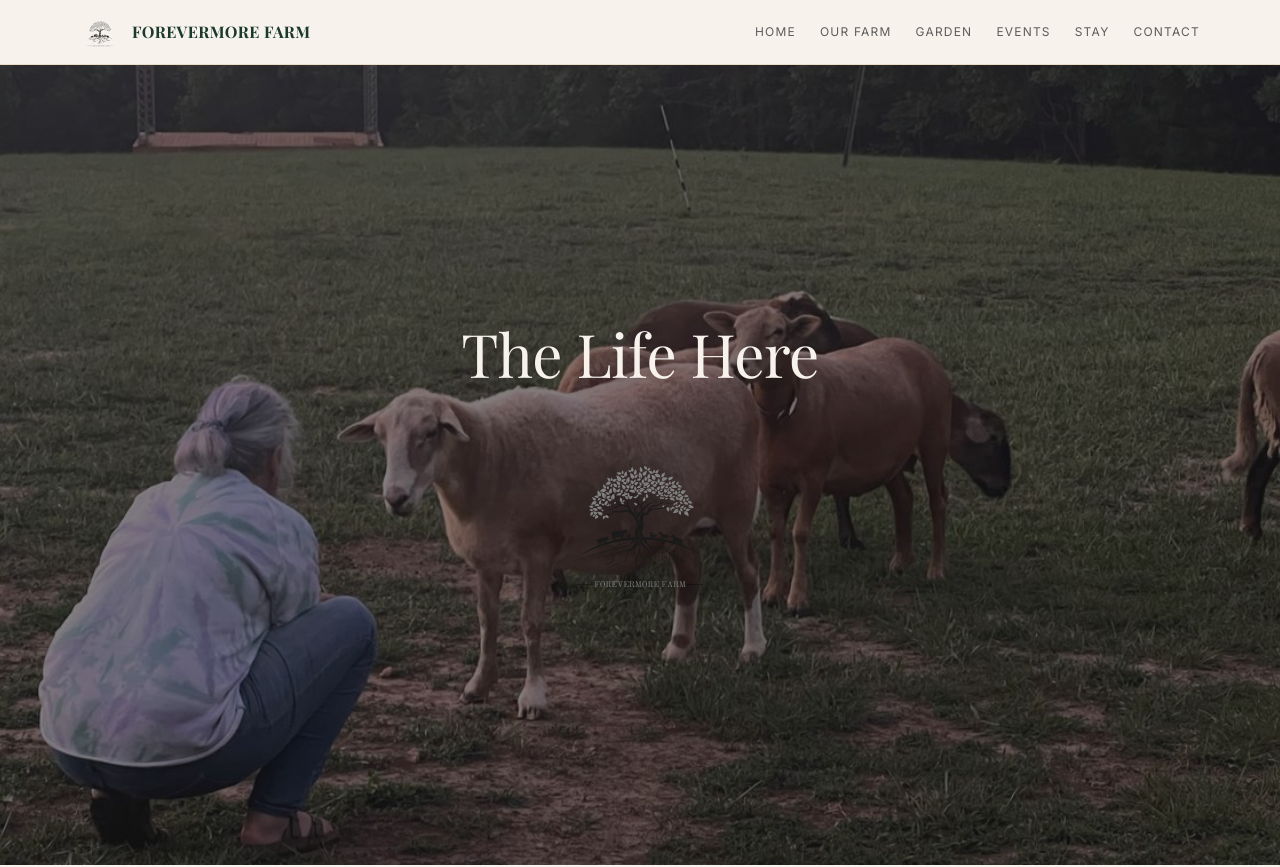
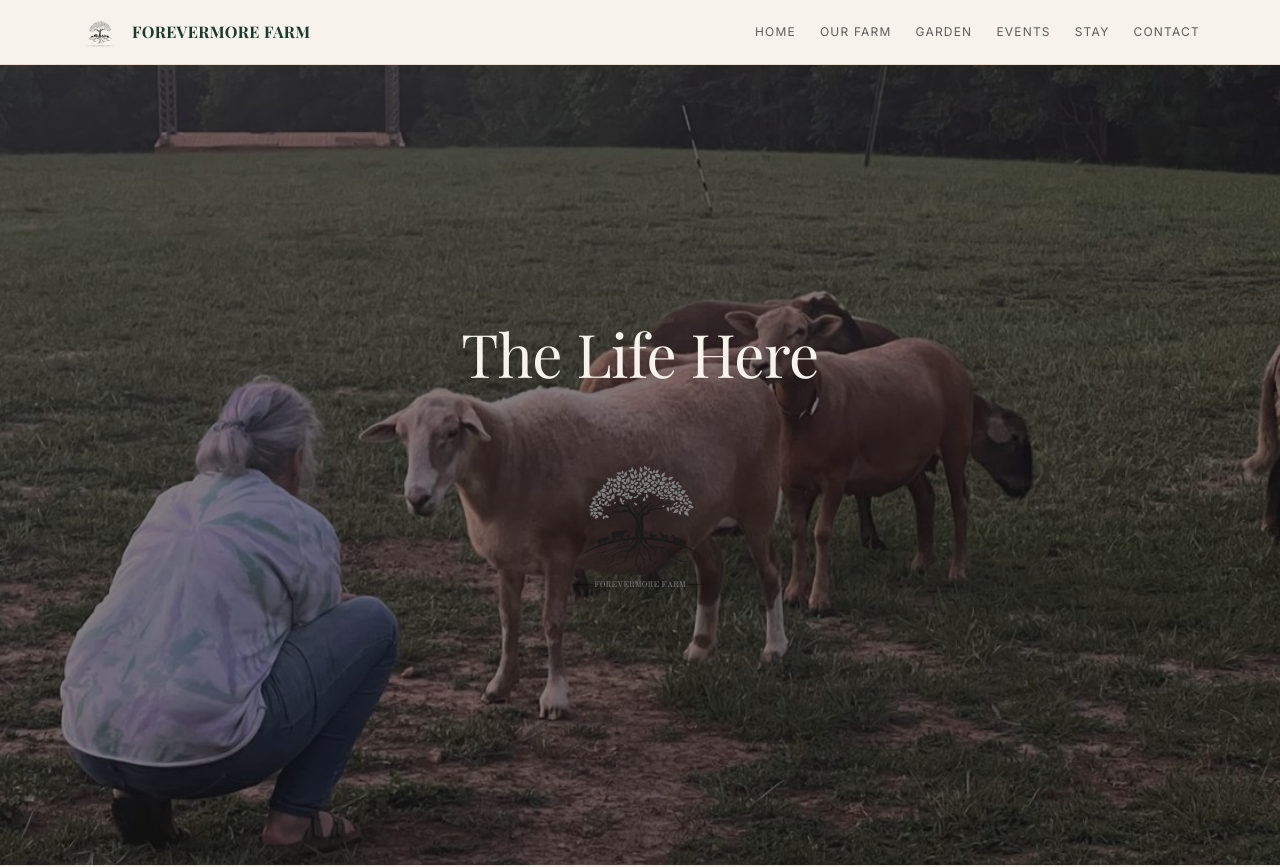
Before and after one commit to forevermore3333/forevermorefarm-website, a Next.js app: page /our-farm in a window 1280 px wide. Shown: the top 867 px of the page. Built offline with nearby package versions, Linux system fonts and the light colour scheme; a web font is replaced by a local one.

Commit message:
Hero photo: shift left to 35% horizontal to center stage

```diff
--- a/src/components/HeroSection.tsx
+++ b/src/components/HeroSection.tsx
@@ -30,7 +30,7 @@ export default function HeroSection({ title, subtitle, ctaText, ctaHref, bgImage
             src={bgImage}
             alt=""
             fill
-            className="object-cover object-[center_70%]"
+            className="object-cover object-[35%_70%]"
             priority
           />
         </motion.div>
```
